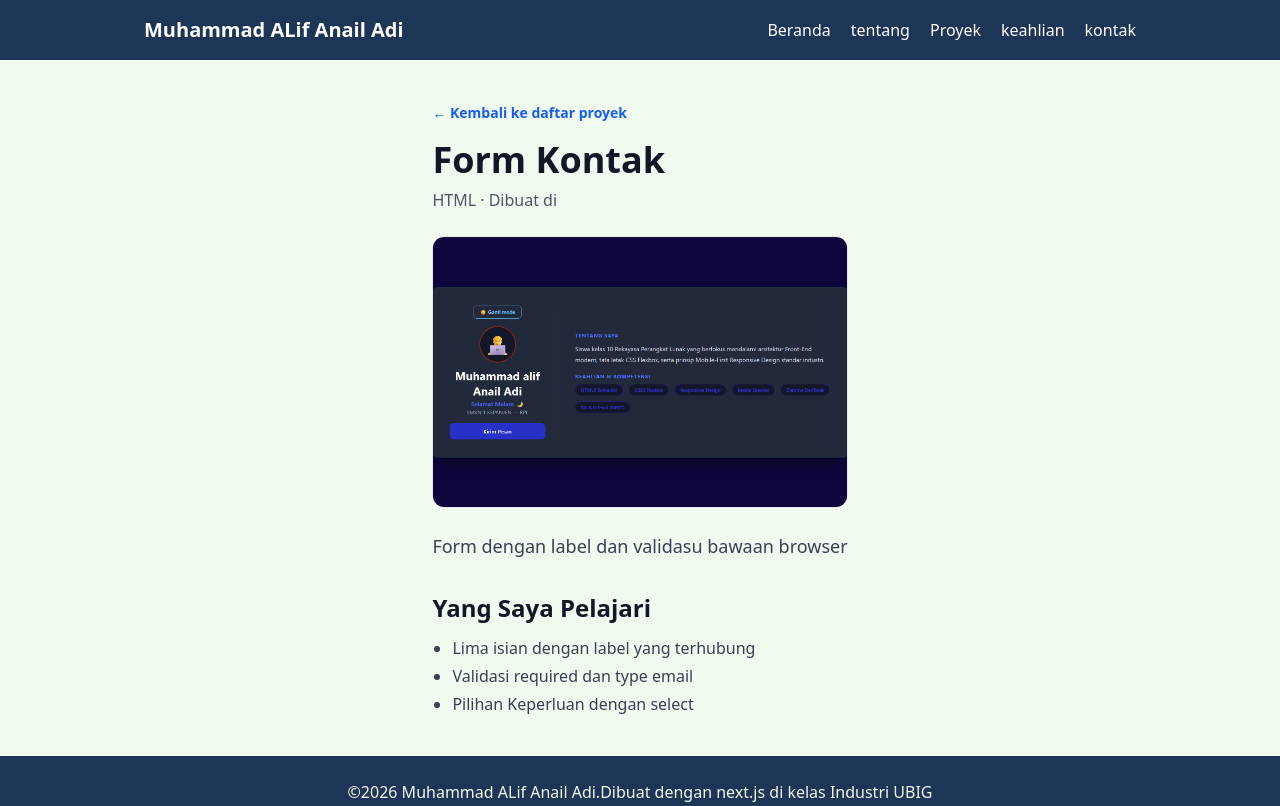
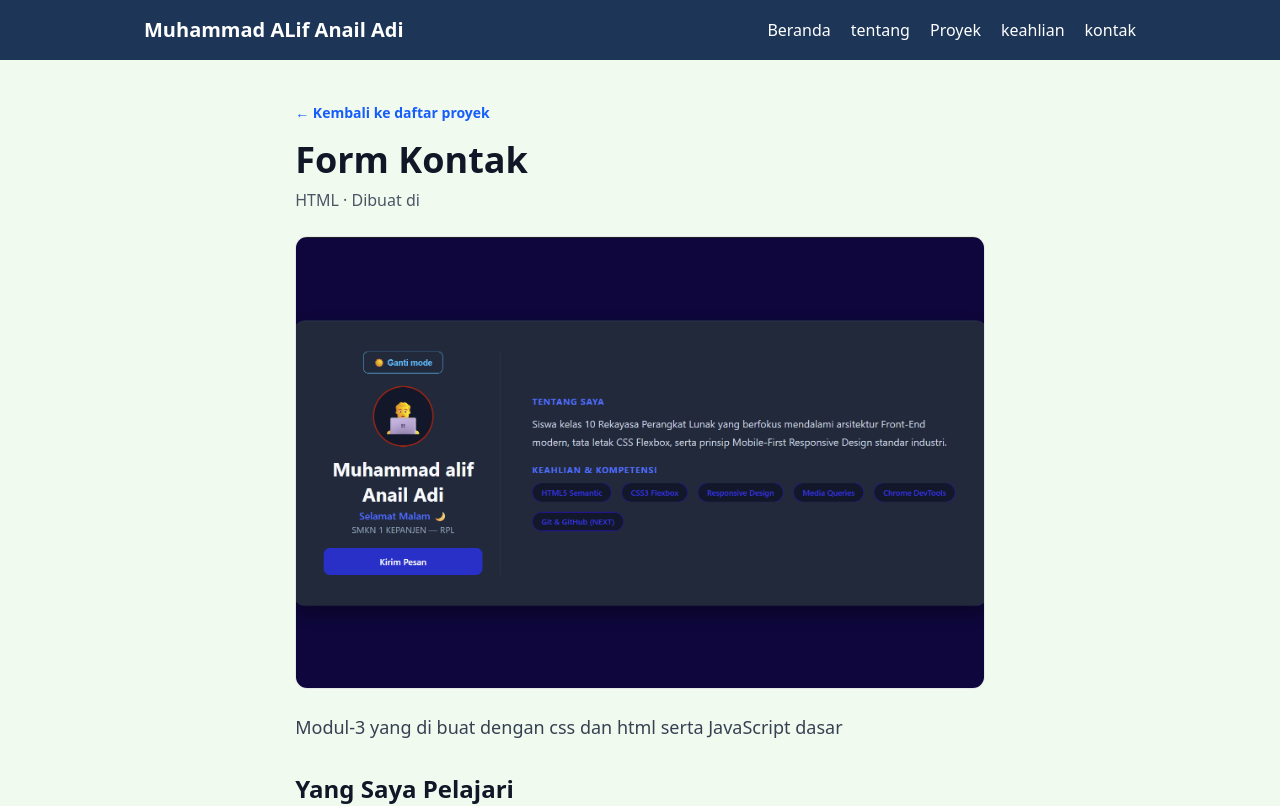
Before and after one commit to alif497/portofolio-next.js, a Next.js app: page /proyek/from-kontak in a window 1280 px wide. Shown: the top 806 px of the page. Built offline with nearby package versions, Linux system fonts and the light colour scheme.

Commit message:
menambahkan file text di proyek.js ke next.js

```diff
--- a/src/data/proyek.js
+++ b/src/data/proyek.js
@@ -6,36 +6,36 @@ export const proyek = [
         kategori: "HTML",
         Minggu:"minggu 01",
         gambar:"/foto/foto-1.png",
-        deskripsi:"Halaman web pertama saya,dibuat dengan HTML dasar.",
+        deskripsi:"Modul pertama yang saya dibuat menggunkan HTML dan css dasar saat pertama kali coding.",
         fitur: [
-            "Judul dan paragraf perkenalan dengan h1 dan p",
-            "Foto profil dengan atribut alt",
-            "Daftar hobi dengan ul dan li"
+            "membuat background berwarna",
+            "membuat list yang dimana text disusun menggunakan ul,li,ol",
+            "membuat border yang mengelilingi deskripsi text"
         ],
     },
     {
         slug:"from-kontak",
         judul:"Form Kontak",
         kategori:"HTML",
-        Minggu:"minggu 02",
+        Minggu:"minggu 03",
         gambar:"/foto/foto-2.png",
-        deskripsi:"Form dengan label dan validasu bawaan browser",
+        deskripsi:"Modul-3 yang di buat dengan css dan html serta JavaScript dasar",
         fitur:[
-            "Lima isian dengan label yang terhubung",
-            "Validasi required dan type email",
-            "Pilihan Keperluan dengan select",
+            "membuat profil berbentuk lingkaran dan membuat icon bertuliskan keahlian kompetensi",
+            "menyususn text agar berpindah ke samping foto yang berbentuk lingkaran",
+            "serta membuat agar memiliki tema mode terang dan gelap",
         ],
     },
     {
         slug:"tabel-jadwal",
         judul:"Tabel Jadwal Belajar",
-        minggu:"Minggu 03",
+        minggu:"Minggu 02",
         gambar:"/foto/foto-3.png",
-        deskripsi:"Jadwal belajar mingguan dengan thead and tbody.",
+        deskripsi:"modul-2 yang di buat menggunakan HTML dan CSS dasar",
         fitur:[
-            "Judul tabel dengan caption",
-            "Baris judul di thead",
-            "Tiga kolom:hari,waktu,kegiatan",
+            "Membuat profil lingkaran menggunakan css ",
+            "mengatur text kesamping dengan css dan menggunakan code (P) di html untuk membuat paragraf",
+            "membuat icon keahlian kompetensi di bawah text peragraf",
         ],
     },
 ];
```
